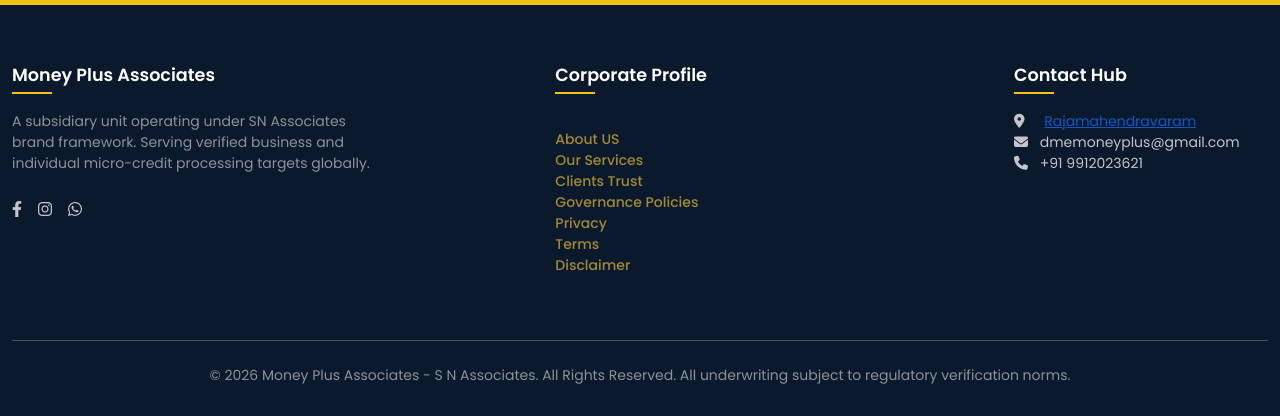
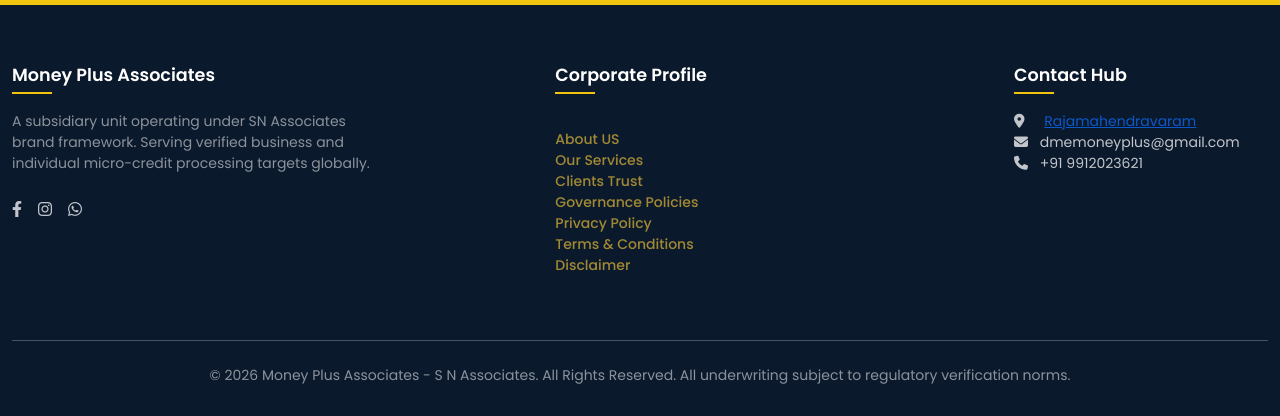
Before and after one commit to MoneyPlusAssociates/MoneyPlusAssociates, a Flask app: page / in a window 1280 px wide. Shown: the part 2436-2852 px from the top of the page. Run offline with Flask 3, Linux system fonts and the light colour scheme.

Commit message:
Update index.html

```diff
--- a/templates/index.html
+++ b/templates/index.html
@@ -231,8 +231,8 @@
                     <li><a href="/loans">Our Services</a></li>
                     <li><a href="/benefits">Clients Trust</a></li>
                     <li><a href="#">Governance Policies</a></li>
-                    <li><a href="/privacy">Privacy</a></li>
-                    <li><a href="/terms">Terms</a></li>
+                    <li><a href="/privacy-policy">Privacy Policy</a></li>
+                    <li><a href="/terms-and-conditions">Terms & Conditions</a></li>
                     <li><a href="/disclaimer">Disclaimer</a></li>
                 </ul>
             </div>
```
